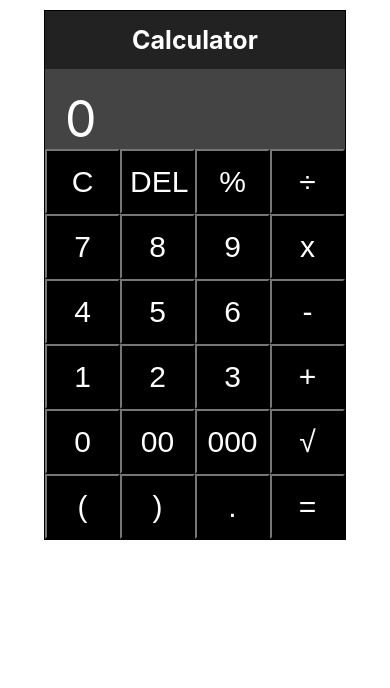
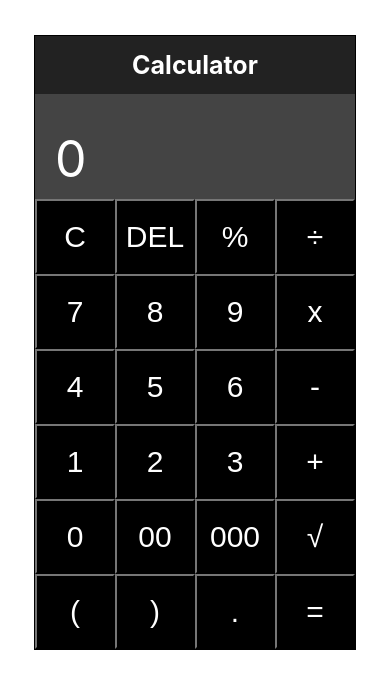
Before and after one commit to RodrigoBJJ94/calculator-react, a React (Create React App) app: page / in a window 390 px wide. Shown: the top 688 px of the page. Built offline with nearby package versions, Linux system fonts and the light colour scheme.

Commit message:
Version 1.08

```diff
--- a/src/App.css
+++ b/src/App.css
@@ -59,7 +59,7 @@
 
 @media (max-width: 800px) {
   .container {
-    margin: 20px auto;
+    margin: 35px auto;
     width: 320px;
   }
 
@@ -72,7 +72,7 @@
   }
 }
 
-@media (max-width: 400px) {
+@media (max-width: 320px) {
   .container {
     margin: 10px auto;
     width: 300px;
```
